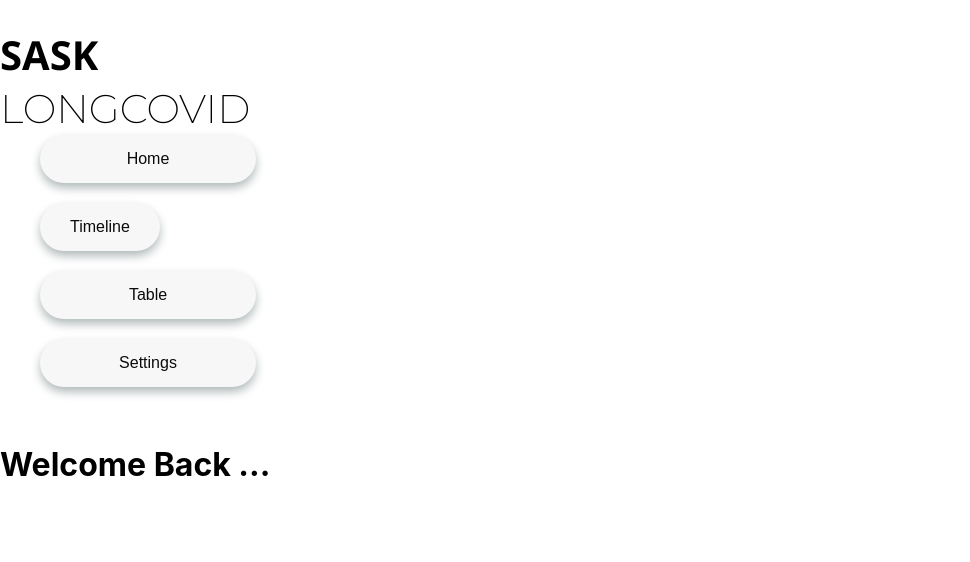
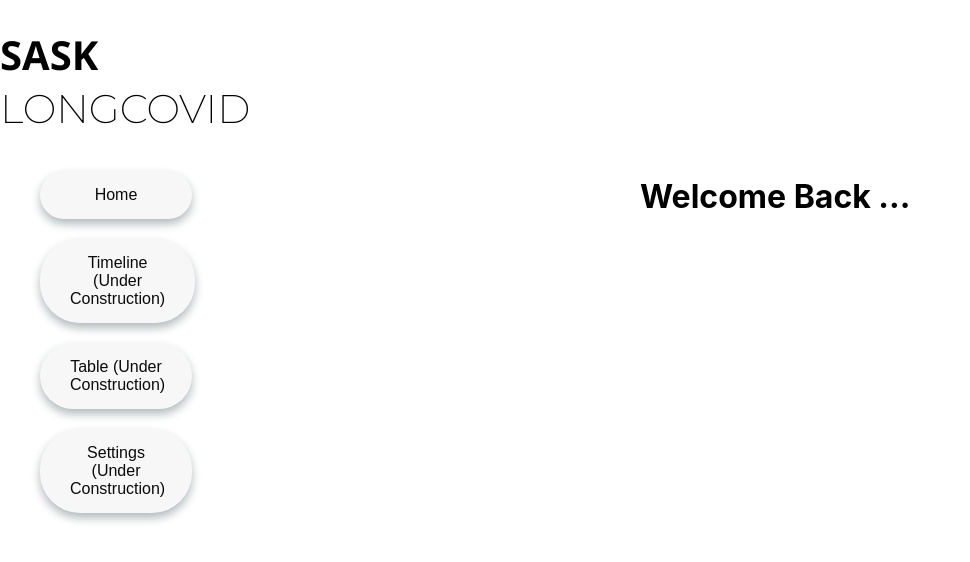
Before and after one commit to jeetagrawal21/Sask-Web-App, a React (Create React App) app in the folder app/: page /Dashboard in a window 1280 px wide. Shown: the top 562 px of the page, without its empty margins (0-970 px from the left). Built offline with nearby package versions, Linux system fonts and the light colour scheme.

Commit message:
edit dashboard layout

```diff
--- a/app/src/components/DashboardComponents/Sidebar.tsx
+++ b/app/src/components/DashboardComponents/Sidebar.tsx
@@ -1,5 +1,5 @@
 import React from 'react';
-import '../../stylings/DashboardStyles/sidebar.css';
+import '../../stylings/DashboardStyles/Sidebar.css';
 import { Component } from 'react';
 import { Link } from 'react-router-dom';
 
@@ -10,10 +10,16 @@ class Sidebar extends Component {
         <ul>
           <button className="sidebar-button">Home</button>
           <Link to="/Timeline">
-            <button className="sidebar-button">Timeline</button>
+            <button className="sidebar-button">
+              Timeline (Under Construction)
+            </button>
           </Link>
-          <button className="sidebar-button">Table</button>
-          <button className="sidebar-button">Settings</button>
+          <button className="sidebar-button">
+            Table (Under Construction){' '}
+          </button>
+          <button className="sidebar-button">
+            Settings (Under Construction)
+          </button>
         </ul>
       </div>
     );
--- a/app/src/pages/Dashboard.tsx
+++ b/app/src/pages/Dashboard.tsx
@@ -1,5 +1,5 @@
 import React from 'react';
-import '../App.css';
+import '../stylings/DashboardStyles/Dashboard.css';
 import Header from '../components/header';
 import Sidebar from '../components/DashboardComponents/Sidebar';
 import MainComponent from '../components/DashboardComponents/MainComponent';
@@ -10,10 +10,17 @@ import axios from 'axios';
 class Dashboard extends Component {
   render() {
     return (
-      <div className="App">
+      <div className="dashboard">
         <Header />
-        <Sidebar />
-        <MainComponent />
+        <br></br>
+        <div className="dashboard-body">
+          <div className="sidebar dashboard-component">
+            <Sidebar />
+          </div>
+          <div className="main-component dashboard-component">
+            <MainComponent />
+          </div>
+        </div>
       </div>
     );
   }
--- /dev/null
+++ b/app/src/stylings/DashboardStyles/Dashboard.css
@@ -0,0 +1,7 @@
+.dashboard-body {
+}
+
+.dashboard-component {
+  float: left;
+  width: 50%;
+}
--- a/app/src/stylings/DashboardStyles/sidebar.css
+++ b/app/src/stylings/DashboardStyles/sidebar.css
@@ -4,7 +4,7 @@ ul {
 }
 
 .sidebar-div {
-  width: 20%;
+  width: 30%;
 }
 
 .sidebar-button {
```
